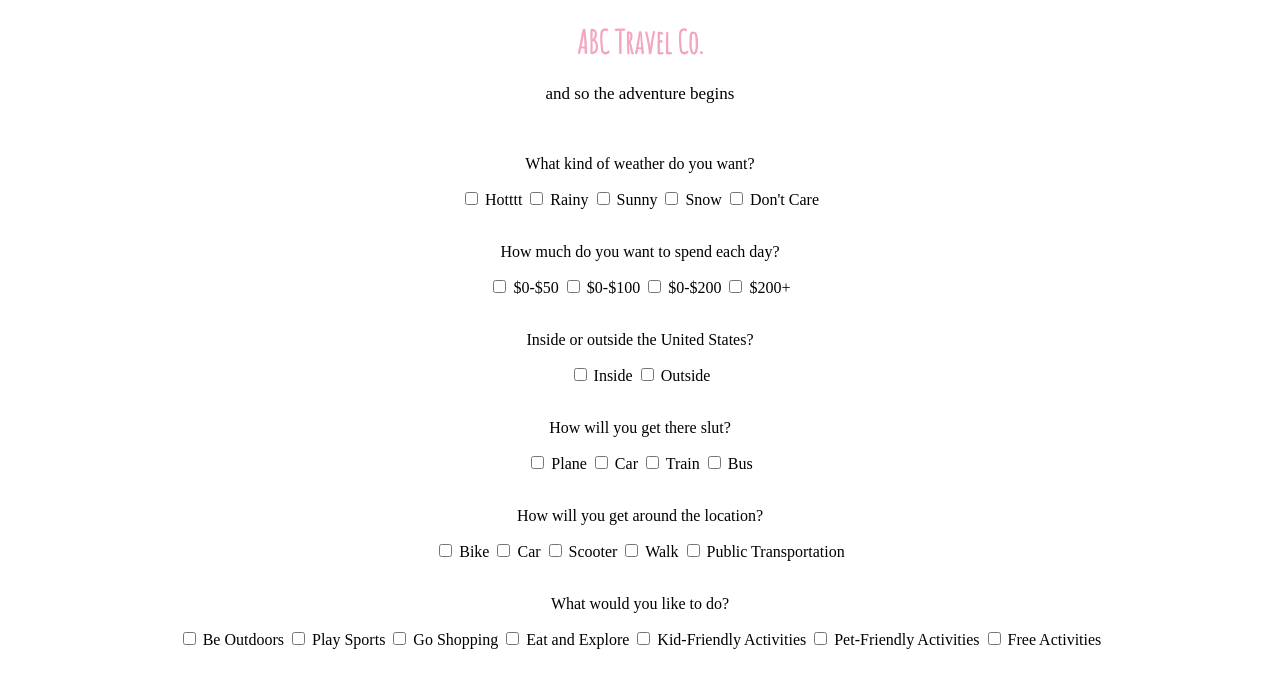
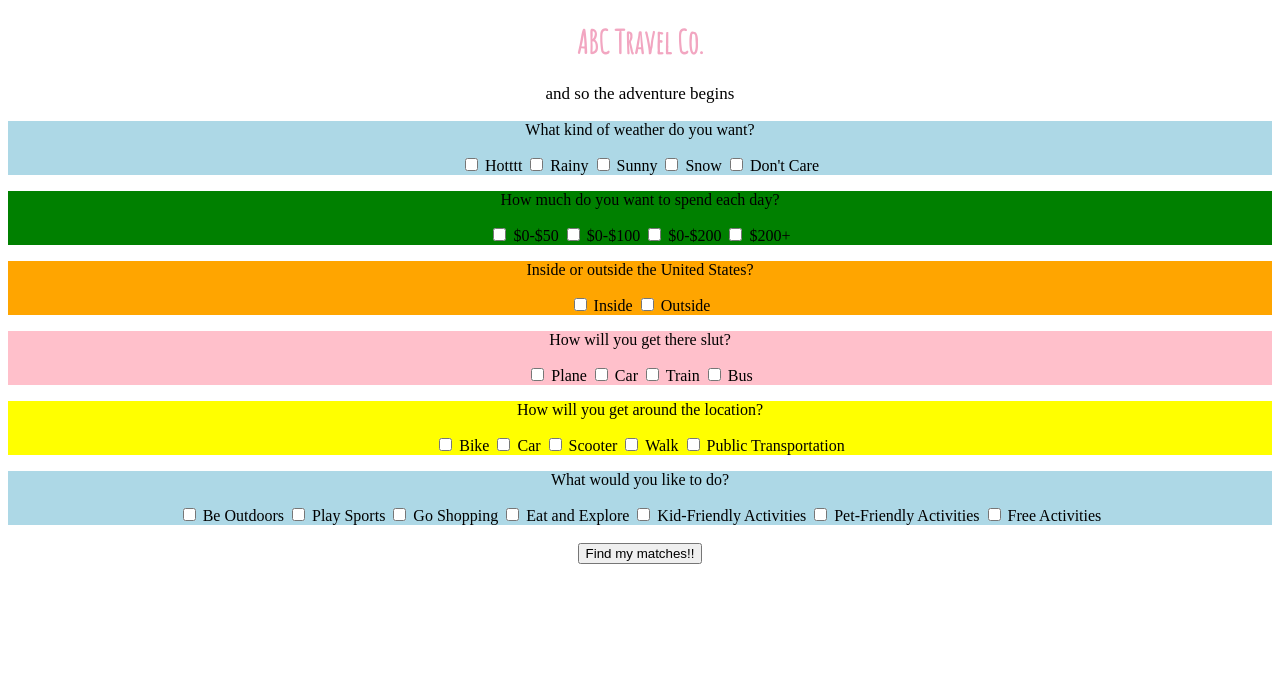
Before and after one commit to brighi018/HackISUf18, a plain HTML site: page index.html in a window 1280 px wide. Drawn offline with Linux system fonts and the light colour scheme.

Commit message:
Adding border colors and submit button

```diff
--- a/index.html
+++ b/index.html
@@ -10,61 +10,49 @@
     <center>
         <h1><font color ="#f2a6c1", face="Amatic SC">ABC Travel Co.</h1></font>
         <p style="font-size:17px;">and so the adventure begins</p>
-        <br>
-
-        <div id="q1">
+        <form id="answers" action="/action_page.php">
+        <div id="q1" style="background-color:lightblue">
             <p>What kind of weather do you want?</p>
-            <form id="weather" action="/action_page.php">
                 <input type="checkbox" name="Hot" value="Hot"> Hotttt
                 <input type="checkbox" name="Rainy" value="Rainy"> Rainy
                 <input type="checkbox" name="Sunny" value="Sunny"> Sunny
                 <input type="checkbox" name="Snow" value="Snow"> Snow
-                <input type="checkbox" name="dontCare" value="dontCare"> Don't Care<br>
-            </form>
-        </div><br>
+                <input type="checkbox" name="dontCare" value="dontCare"> Don't Care
+                        </div>
 
-        <div id="q2">
+        <div id="q2" style="background-color:green">
             <p>How much do you want to spend each day?</p>
-            <form id="money" action="/action_page.php">
                 <input type="checkbox" name="Fifty" value="Fifty"> $0-$50
                 <input type="checkbox" name="Hundred" value="Hundred"> $0-$100
                 <input type="checkbox" name="2Hundred" value="2Hundred"> $0-$200
-                <input type="checkbox" name="Alot" value="Alot"> $200+<br>
-            </form>
-        </div><br>
+                <input type="checkbox" name="Alot" value="Alot"> $200+
+        </div>
 
-        <div id="q3">
+        <div id="q3" style="background-color:orange">
             <p>Inside or outside the United States?</p>
-            <form id="unitedStates" action="/action_page.php">
                 <input type="checkbox" name="Inside" value="Inside"> Inside
-                <input type="checkbox" name="Outside" value="Outside"> Outside<br>
-            </form>
-        </div><br>
+                <input type="checkbox" name="Outside" value="Outside"> Outside
+        </div>
 
-        <div id="q4">
+        <div id="q4" style="background-color:pink">
             <p>How will you get there slut?</p>
-            <form id="travel" action="/action_page.php"> <!--Change later to the right file-->
                 <input type="checkbox" name="Plane" value="Plane"> Plane
-                <input type="checkbox" name="Car" value="Car"> Car
+                <input type="checkbox" name="Carz" value="Carz"> Car
                 <input type="checkbox" name="Train" value="Train"> Train
-                <input type="checkbox" name="Bus" value="Bus"> Bus<br>
-            </form>
-        </div><br>
+                <input type="checkbox" name="Bus" value="Bus"> Bus
+        </div>
 
-        <div id="q5">
+        <div id="q5" style="background-color:yellow">
             <p>How will you get around the location?</p>
-            <form id="transportation" action="/action_page.php"> <!--Change later to the right file-->
                 <input type="checkbox" name="Bike" value="Bike"> Bike
-                <input type="checkbox" name="Car" value="Car"> Car
+                <input type="checkbox" name="Carz" value="Carz"> Car
                 <input type="checkbox" name="Scooter" value="Scooter"> Scooter
                 <input type="checkbox" name="Walk" value="Walk"> Walk
                 <input type="checkbox" name="Public" value="Public"> Public Transportation<br>
-            </form>
-        </div><br>
+        </div>
 
-        <div id="q6">
+        <div id="q6" style="background-color:lightblue">
             <p>What would you like to do?</p>
-            <form id="attractions" action="/action_page.php"> <!--Change later to the right file-->
                 <input type="checkbox" name="Outdoors" value="Outdoors"> Be Outdoors
                 <input type="checkbox" name="Sports" value="Sports"> Play Sports
                 <input type="checkbox" name="Shopping" value="Shopping"> Go Shopping
@@ -72,9 +60,9 @@
                 <input type="checkbox" name="Kids" value="Kids"> Kid-Friendly Activities
                 <input type="checkbox" name="Pets" value="Pets"> Pet-Friendly Activities
                 <input type="checkbox" name="Free" value="Free"> Free Activities<br>
-            </form>
         </div><br>
-
+        <input type="submit" name="Submit" value="Find my matches!!">
+                    </form>
     </center>
 </body>
 </html>
```
